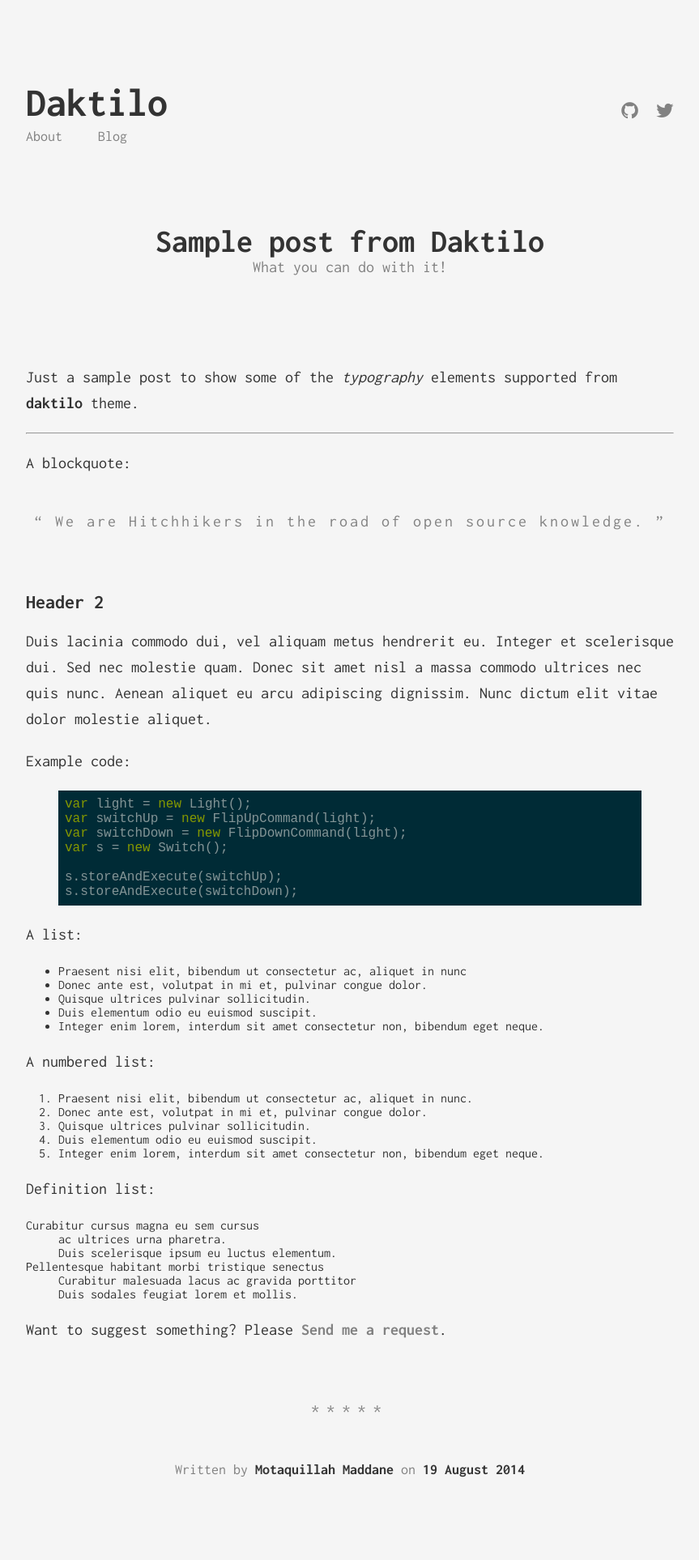
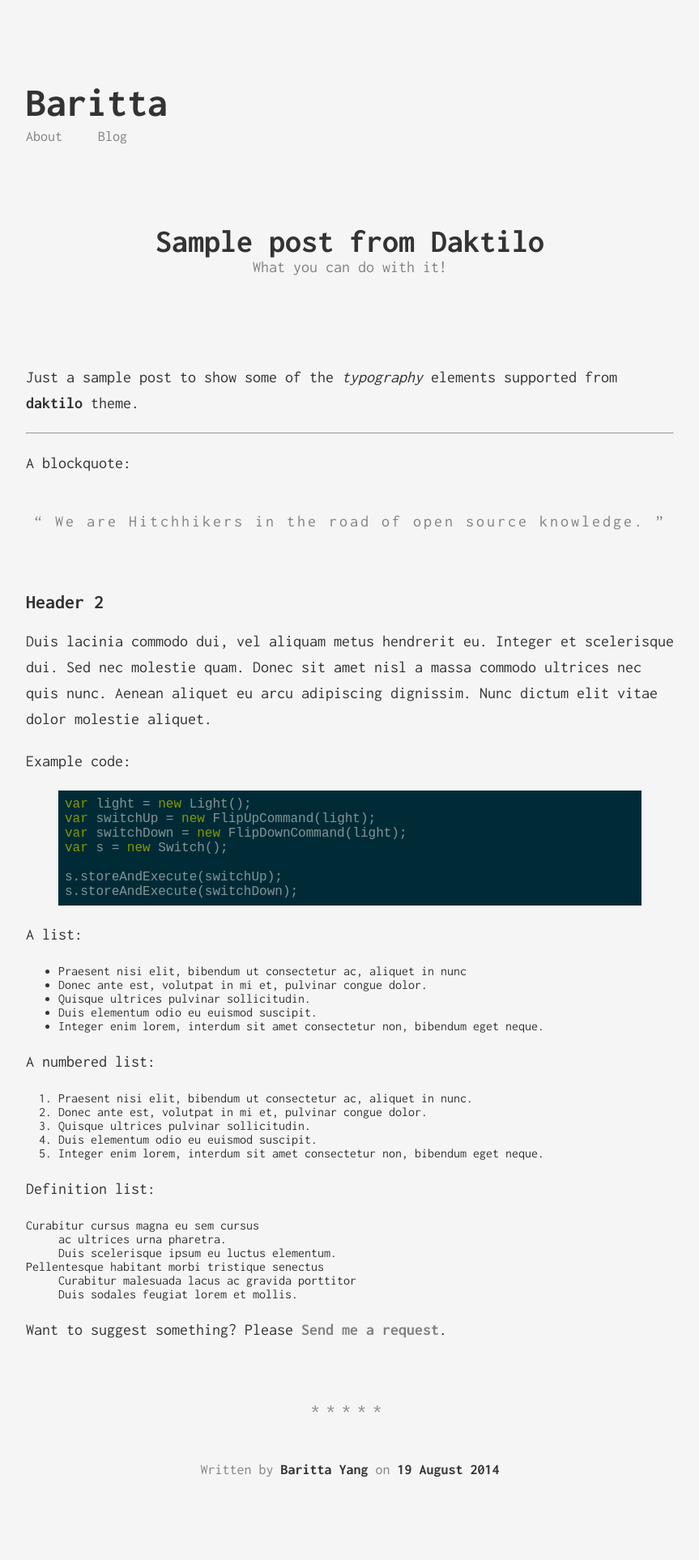
Before and after one commit to baritta/baritta.github.com, a Jekyll site: the page built from _posts/2015-09-08-sample-post.markdown, in a window 1280 px wide. Shown: the whole page at 81% size, without its empty margins (208-1071 px from the left). Built offline with Jekyll 4.4.1, drawn with Linux system fonts in a browser that asks for light colours.

Commit message:
no message

```diff
--- a/_config.yml
+++ b/_config.yml
@@ -1,5 +1,5 @@
 # Site settings
-title: Daktilo
+title: Baritta
 description: >
   Write an awesome description for your new site here. You can edit this
   line in _config.yml. It will appear in your document head meta (for
@@ -9,10 +9,10 @@
 url: "http://hitchhiker.ma" # the base hostname & protocol for your site
 
 author:
-  fullname: Motaquillah Maddane
-  googleplus: https://www.google.com/+MotaquillahMaddane
-  github: kronik3r
-  twitter: electrik_frog
+  fullname: Baritta Yang
+  #googleplus: https://www.google.com/+MotaquillahMaddane
+  #github: kronik3r
+  #twitter: electrik_frog
   # disqus: your_disqus_forum_shortname
 
 # google_analytics: 'UA-XXXXXXXX-X'
```
